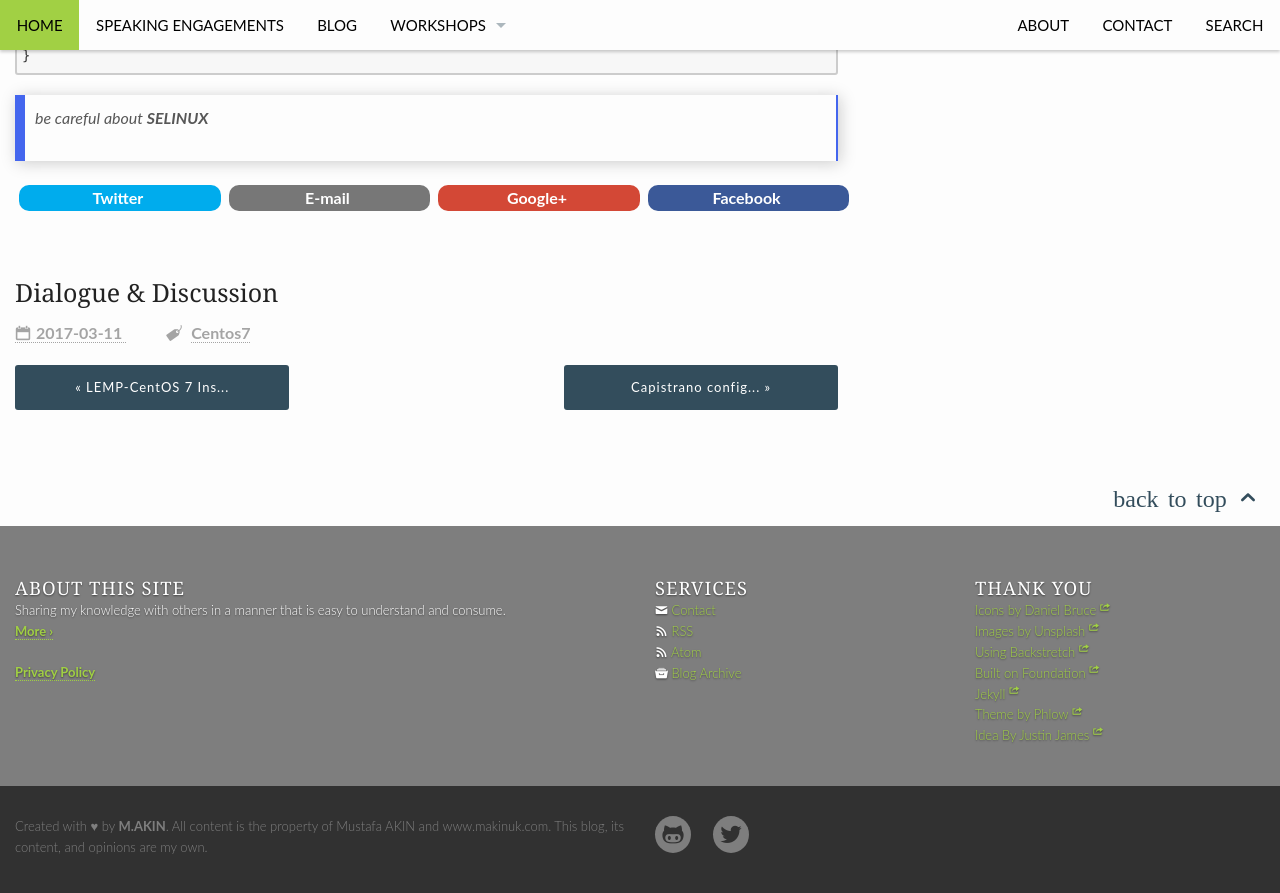
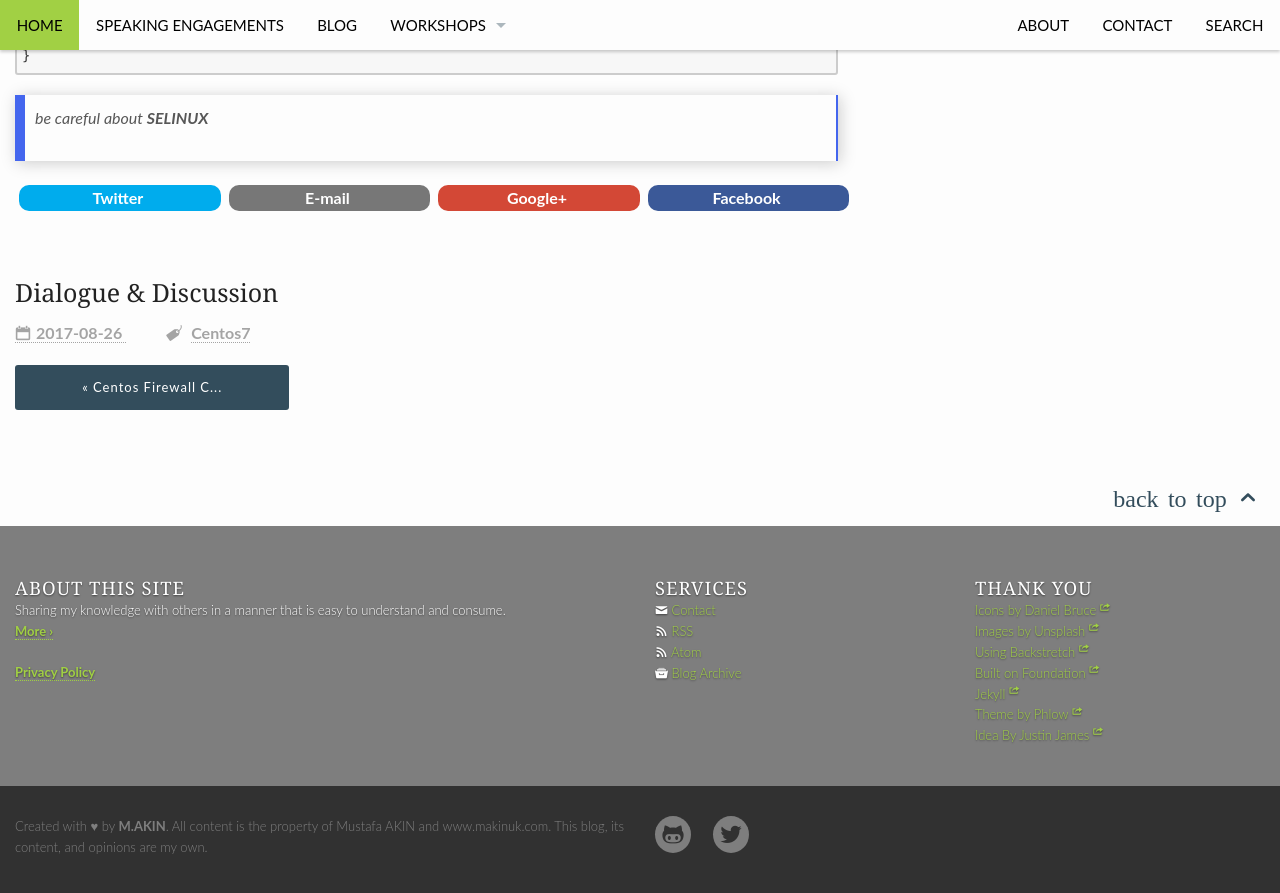
Before and after one commit to makinuk/makinuk.github.io, a Jekyll site: the page built from _posts/2017/2017-08-26-CentOS-Firewall-Cmd.md, in a window 1280 px wide and 900 px high, scrolled down 3377 px. Shown: the top 893 px of the window. Built offline with Jekyll 4.4.1, drawn with Linux system fonts in a browser that asks for light colours; nearby versions of some CDN libraries; comment, search, counter and statistics services are not loaded; some of the changed text lies outside the part shown.

Commit message:
new post test

```diff
--- a/_posts/2017/2017-08-26-CentOS-Firewall-Cmd.md
+++ b/_posts/2017/2017-08-26-CentOS-Firewall-Cmd.md
@@ -3,7 +3,7 @@ layout: post
 title: LEMP-CentOS 7 Installation
 published: true
 categories: [Centos7]
-date: 2017-03-11 09:45:35
+date: 2017-08-26 09:45:35
 excerpt: |
         Nginx, Php7, mariadb installation on centos 7
 
```
